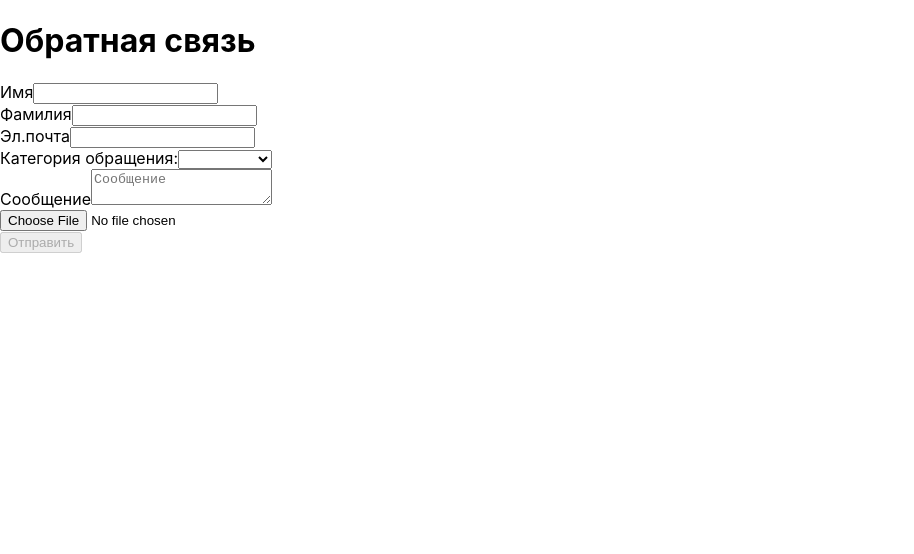
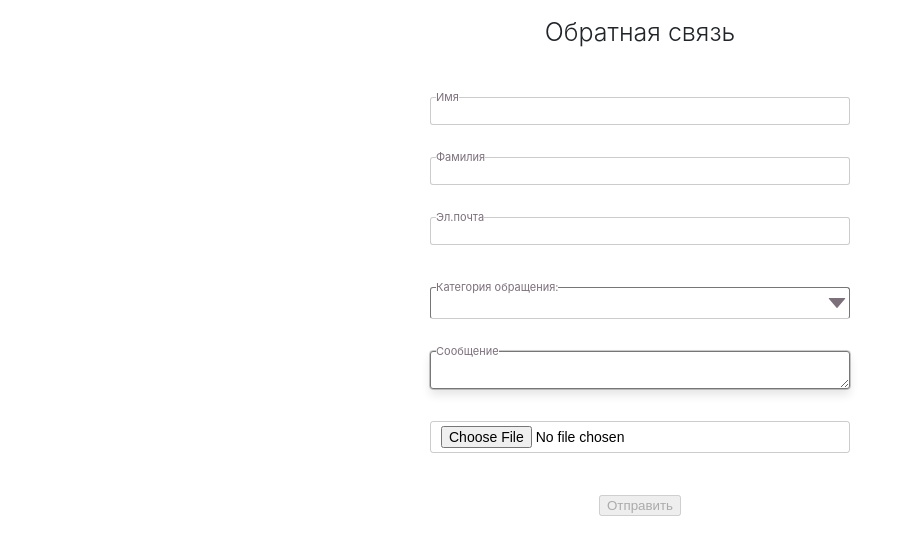
Before and after one commit to sdntmn/form-ts-tric, a React (Create React App) app: page / in a window 1280 px wide. Shown: the top 554 px of the page, without its empty margins (0-914 px from the left). Built offline with nearby package versions, Linux system fonts and the light colour scheme; the HTML template or start-up script is replaced by a standard one.

Commit message:
Правка стилей

```diff
--- a/src/App.tsx
+++ b/src/App.tsx
@@ -33,8 +33,8 @@ function App(): JSX.Element {
 
   const [resultEvent, setResultEvent] = useState({});
   const [listFeedback, setListFeedback] = useState([{}]);
-  console.log(resultEvent);
-  console.log(listFeedback);
+  // console.log(resultEvent);
+  // console.log(listFeedback);
 
   function addFeedback(feedback: IFeedback): void {
     setListFeedback((prev) => [...prev, feedback]);
@@ -139,7 +139,7 @@ function App(): JSX.Element {
             Категория обращения:
           </label>
           <select
-            className="select__sel"
+            className="select__category"
             id="standard-select"
             name="category"
             value={category.value}
--- a/src/components/Textarea.tsx
+++ b/src/components/Textarea.tsx
@@ -26,7 +26,6 @@ const TextArea = function ({
         value={value}
         onChange={onChange}
         onBlur={onBlur}
-        placeholder={placeholder}
       ></textarea>
 
       <span className="form__input-error"> {isData && textError}</span>
--- a/src/hooks/useValidation.ts
+++ b/src/hooks/useValidation.ts
@@ -16,7 +16,9 @@ export function useValidate(
   const [fileNameError, setFileNameError] = useState(false);
   const [fileSizeError, setFileSizeError] = useState(false);
   const [textError, setTextError] = useState("");
-  const [inputNotValide, setInputNotValide] = useState(false);
+
+  // console.log(isEmptyError);
+  // console.log(inputNotValide);
 
   useEffect(
     function (): void {
@@ -101,16 +103,14 @@ export function useValidate(
               const pattern = /^[a-zA-Zа-яА-Я -]+$/i;
               const patternBoolean = pattern.test(String(value).toLowerCase());
 
-              if (!patternBoolean && inputNotValide) {
+              if (!patternBoolean) {
                 setNameError(true);
                 setTextError(
                   "Только буквы латинского или кириллического алфавита "
                 );
-                setInputNotValide(true);
               } else {
                 setNameError(false);
                 setTextError("");
-                setInputNotValide(false);
               }
               break;
             case "file":
@@ -157,7 +157,6 @@ export function useValidate(
       sizeFile,
       validations,
       value,
-      inputNotValide,
     ]
   );
 
--- a/src/index.css
+++ b/src/index.css
@@ -1,8 +1,17 @@
+*,
+*::before,
+*::after {
+  box-sizing: border-box;
+}
+
 body {
+  box-sizing: border-box;
   margin: 0;
+
   font-family: -apple-system, BlinkMacSystemFont, 'Segoe UI', 'Roboto', 'Oxygen',
     'Ubuntu', 'Cantarell', 'Fira Sans', 'Droid Sans', 'Helvetica Neue',
     sans-serif;
+
   -webkit-font-smoothing: antialiased;
   -moz-osx-font-smoothing: grayscale;
 }
@@ -11,3 +20,196 @@ code {
   font-family: source-code-pro, Menlo, Monaco, Consolas, 'Courier New',
     monospace;
 }
+
+
+
+
+.container {
+  box-sizing: border-box;
+  max-width: 450px;
+  margin: 0 auto;
+  padding: 0 15px;
+
+  text-align: center;
+}
+
+.feedback__title {
+  margin-bottom: 2px;
+
+  color: #212529;
+
+  font-size: 25px;
+  font-weight: 300;
+  line-height: 1.2;
+}
+
+.feedback__text {
+  margin-bottom: 5px;
+  padding: 0 15px;
+
+  color: #212529;
+
+  font-size: 18px;
+}
+
+
+
+.form {
+  font-family: 'Inter', Arial, sans-serif;
+
+
+}
+
+.feedback__form {
+  width: 100%;
+  max-width: 430px;
+  height: auto;
+  max-height: 75vh;
+  margin-top: 50px;
+}
+
+.form__wrap {
+  position: relative;
+
+  display: grid;
+
+  width: 100%;
+  margin-top: 20px;
+
+  grid-template-rows: 1fr 12px;
+}
+
+
+.form__input {
+  box-sizing: border-box;
+  width: 100%;
+  padding: 4px 10px;
+
+  cursor: text;
+  -webkit-transition: 0.3s;
+  -moz-transition: 0.3s;
+  -ms-transition: 0.3s;
+  -o-transition: 0.3s;
+  transition: border-bottom 0.3s;
+
+  /* border: none; */
+  border: 1px solid rgba(0, 0, 0, .2);
+  /* outline: 1px solid rgba(0, 0, 0, .2); */
+
+  border-radius: 3px;
+
+  font-size: 14px;
+  line-height: 18px;
+
+}
+
+
+
+.form__input-error {
+  margin: 0;
+  padding: 0;
+
+  color: red;
+
+  font-size: 10px;
+}
+
+.form__wrap:focus-within .form__label {
+  color: rgb(218, 24, 202);
+  background: rgb(255, 255, 255);
+z-index: 100;
+
+}
+
+
+
+.form__label {
+  position: absolute;
+
+  display: block;
+
+  font-size: 11px;
+     color: rgb(124, 112, 123);
+}
+
+.select {
+  position: relative;
+
+  display: grid;
+
+  width: 100%;
+  margin-top: 30px;
+ color: rgb(124, 112, 123);
+
+  grid-template-rows: 1fr 12px;
+}
+
+.select:focus-within .form__label {
+  color: rgb(218, 24, 202);
+  background: rgb(255, 255, 255);
+
+
+}
+
+
+
+.form__label-extend {
+  top: -7px;
+  left: 6px;
+
+  background: rgb(255, 255, 255);
+
+}
+
+.form__label-extend:focus {
+
+
+  background: rgb(233, 2, 2);
+
+}
+
+.select__category {
+  width: 100%;
+  margin: 0;
+  padding: 5px 10px;
+
+  cursor: pointer;
+border-radius: 3px;
+
+  border-bottom: 1px solid rgba(0, 0, 0, .2);
+  outline: none;
+  background: url("/src/components/caret-down-svgrepo-com.svg") no-repeat right;
+
+  font-family: inherit;
+  font-size: inherit;
+  line-height: inherit;
+
+  fill:red;
+  appearance: none;
+}
+
+.form__input:focus,
+.form__textarea:focus {
+  outline: none;
+  background-color: inherit;
+  z-index: 2;
+}
+
+.form__textarea {
+  box-sizing: border-box;
+  width: 100%;
+  padding: 0 10px;
+
+  resize: vertical;
+  cursor: text;
+
+  outline: 1px solid rgba(0, 0, 0, .2);
+  box-shadow: 0px 6px 10px rgba(0, 0, 0, 0.1);
+
+  line-height: 18px;
+  border-radius: 3px;
+}
+
+.form__button {
+  margin-top: 30px;
+}
```
Also changed, not shown: src/components/caret-down-svgrepo-com.svg (added), src/components/down-arrow-svgrepo-com.svg (added).
